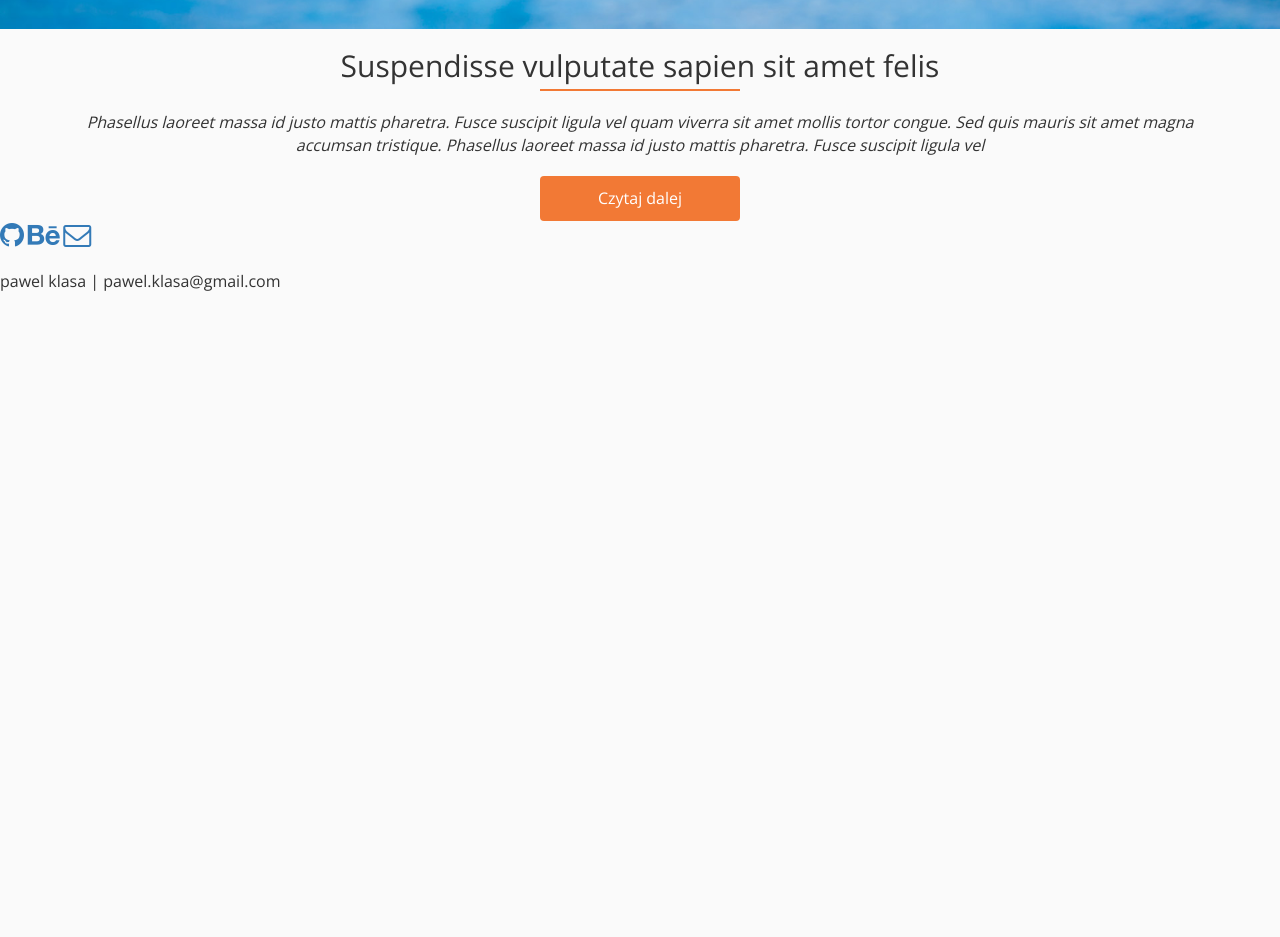
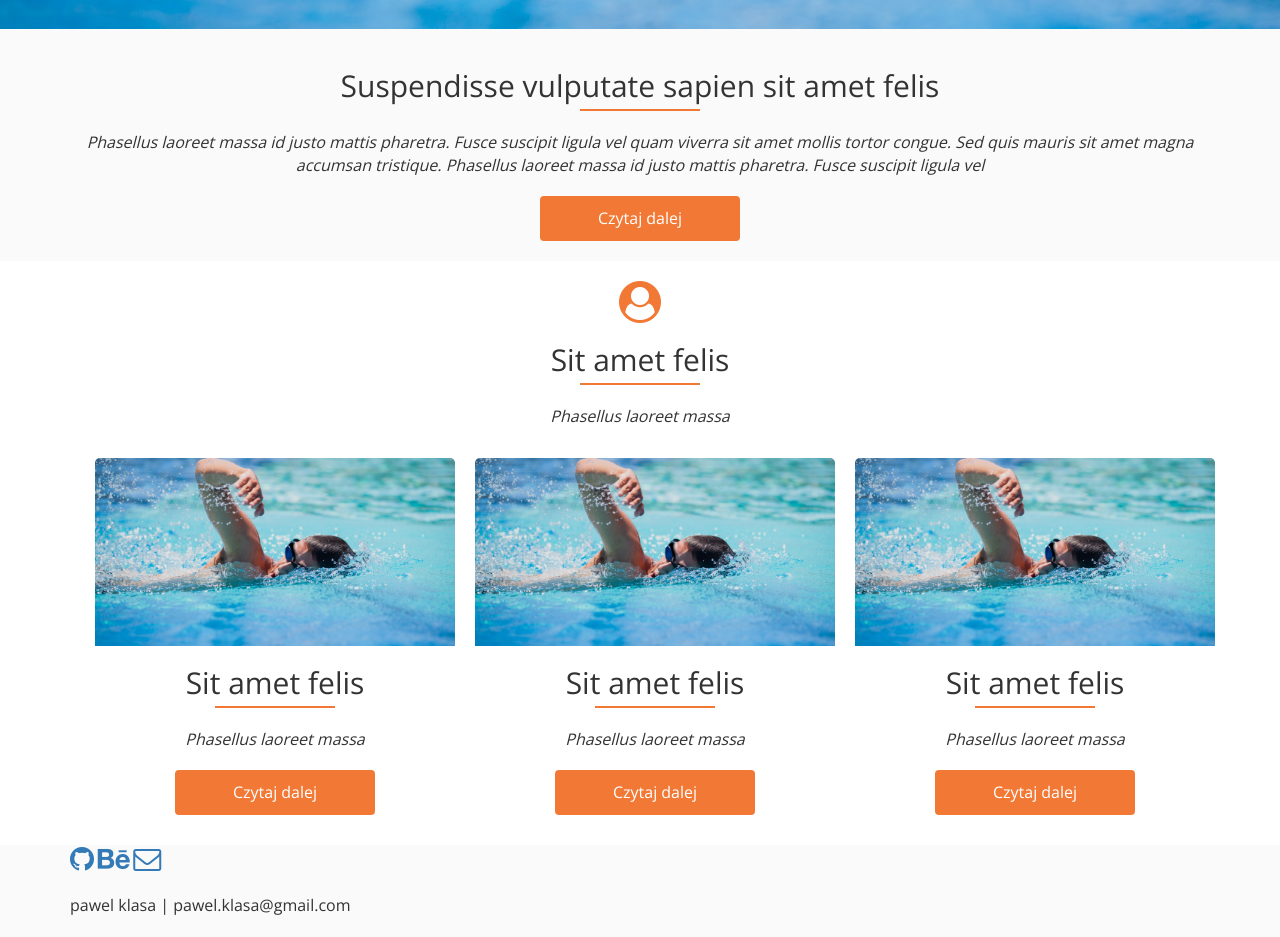
Before and after one commit to pawelklasa/swimming, a plain HTML site: page index.html in a window 1280 px wide. Shown: the part 638-1575 px from the top of the page. Before the commit the page ends 951 px from the top, so only its background shows below. Drawn offline with nearby package versions, Linux system fonts and the light colour scheme.

Commit message:
improvements sections

```diff
--- a/css/style.sass
+++ b/css/style.sass
@@ -39,6 +39,7 @@ li
 
 .navbar-default
   background-color: $white
+  opacity: 0.9
   border-top: none
   border-bottom: none
   margin-bottom: 0px
@@ -74,18 +75,39 @@ li
 .name-mobile
   display: none
 
-// section 01
+// sections
 
 hr
   border-top: 2px solid $orange
   margin-top: -3px
-  width: 200px
+  width: 120px
 
 p
   margin-top: 20px
   margin-bottom: 20px
   font-family: $b-font
   font-size: 16px
+
+.about
+  padding: 20px
+
+.services
+  background-color: $white
+  padding: 20px
+
+.fa-user-circle
+  color: $orange
+
+img
+  border-radius-: 5px
+  border-top-left-radius: 5px
+  border-top-right-radius: 5px
+
+.box
+  padding: 10px
+
+
+
 
 // media
 
--- a/index.html
+++ b/index.html
@@ -39,10 +39,10 @@
 
             <div class="collapse navbar-collapse navHeaderCollapse">
             <ul class="nav navbar-nav">
-                <li class="pressed"><a href="#">HOME</a></li>
-                <li><a href="#">WORK</a></li>
-                <li><a href="#">BLOG</a></li>
-                <li><a href="#">CONTACT</a></li>
+                <li class="pressed"><a href="#">START</a></li>
+                <li><a href="#">ZAJECIA</a></li>
+                <li><a href="#">O MNIE</a></li>
+                <li><a href="#">KONTAKT</a></li>
             </ul>
             </div>
         </div> <!-- close the container tag -->
@@ -59,8 +59,8 @@
         </div>
     </div>
 
-    <div class="row">
-        <div class="about container text-center">
+    <div class="row about">
+        <div class="container text-center">
             <h2>Suspendisse vulputate sapien sit amet felis</h2>
             <hr>
             <em><p>Phasellus laoreet massa id justo mattis pharetra. Fusce suscipit ligula vel quam viverra sit amet mollis tortor congue. Sed quis mauris sit amet magna accumsan tristique. Phasellus laoreet massa id justo mattis pharetra. Fusce suscipit ligula vel</p></em>
@@ -68,8 +68,44 @@
         </div>
     </div>
 
+    <div class="row services">
+        <div class="container text-center">
+            <i class="fa fa-3x fa-user-circle" aria-hidden="true"></i>
+            <h2>Sit amet felis</h2>
+            <hr>
+            <em><p>Phasellus laoreet massa</p></em>
+
+            <div class="container">
+            <div class="box title-01 col-md-4">
+                <img class="img-responsive" src="img/main.jpg">
+                <h2>Sit amet felis</h2>
+                <hr>
+                <em><p>Phasellus laoreet massa</p></em>
+                <div class="btn btn-primary">Czytaj dalej</div>
+            </div>
+
+            <div class="box title-02 col-md-4">
+                <img class="img-responsive" src="img/main.jpg">
+                <h2>Sit amet felis</h2>
+                <hr>
+                <em><p>Phasellus laoreet massa</p></em>
+                <div class="btn btn-primary">Czytaj dalej</div>
+            </div>
+
+            <div class="box title-03 col-md-4">
+                <img class="img-responsive" src="img/main.jpg">
+                <h2>Sit amet felis</h2>
+                <hr>
+                <em><p>Phasellus laoreet massa</p></em>
+                <div class="btn btn-primary">Czytaj dalej</div>
+            </div>
+            </div>
+
+        </div>
+    </div>
+
     <!-- FOOTER -->
-
+    <div class="container">
         <div class="footer">
 
             <div class="home">
@@ -83,7 +119,7 @@
             </div>
 
         </div>
-
+    </div>
         <!-- FOOTER END -->
 
     </div>
```
Also changed, not shown: css/style.css, 1 other file.
